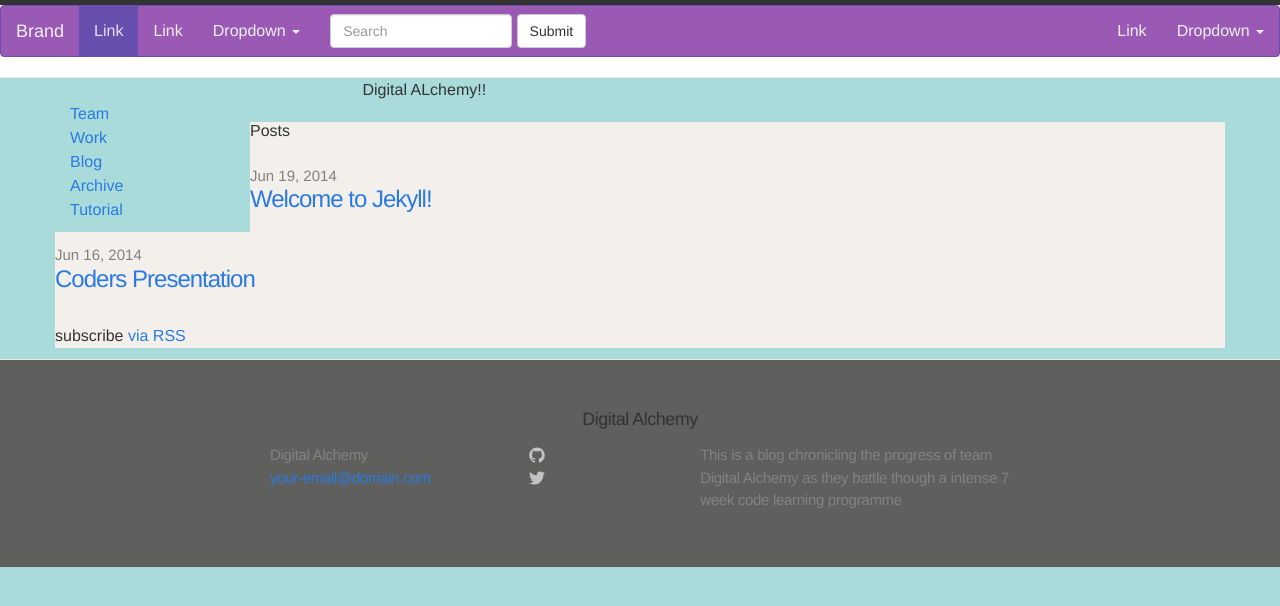
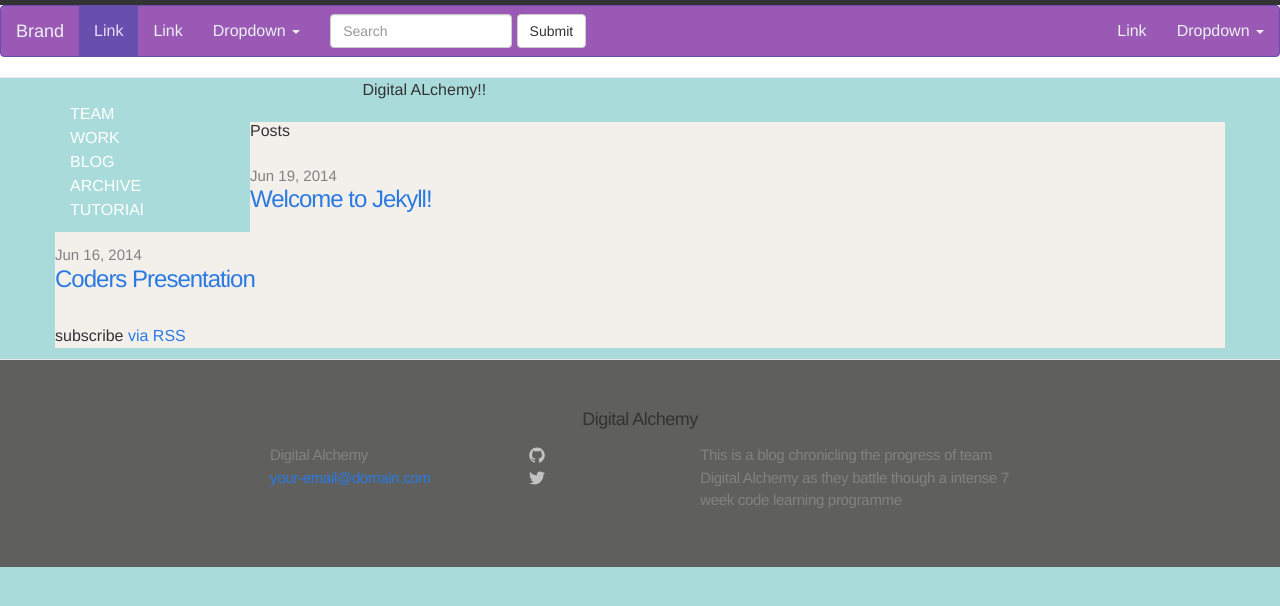
Before and after one commit to theodore-q/Digital-alchemy2.0, a Jekyll site: the page built from index.html, in a window 1280 px wide. Shown: the top 606 px of the page. Built offline with Jekyll 4.4.1, drawn with Linux system fonts in a browser that asks for light colours; nearby versions of some CDN libraries.

```diff
--- a/_includes/leftsidebar.html
+++ b/_includes/leftsidebar.html
@@ -1,8 +1,8 @@
 <!--Navbar here-->
 <ul style = "list-style-type: none;color:white;">
-  <li><a href="#">Team</a></li>
-  <li><a href="#">Work</a></li>
-  <li><a href="#">Blog</a></li>
-  <li><a href="#">Archive</a></li>
-  <li><a href="#">Tutorial</a></li>
+  <li><a style ="color:white;" href="#">TEAM</a></li>
+  <li><a style ="color:white;" href="#">WORK</a></li>
+  <li><a style ="color:white;" href="#">BLOG</a></li>
+  <li><a style ="color:white;" href="#">ARCHIVE</a></li>
+  <li><a style ="color:white;" href="#">TUTORIAl</a></li>
 </ul>
```
